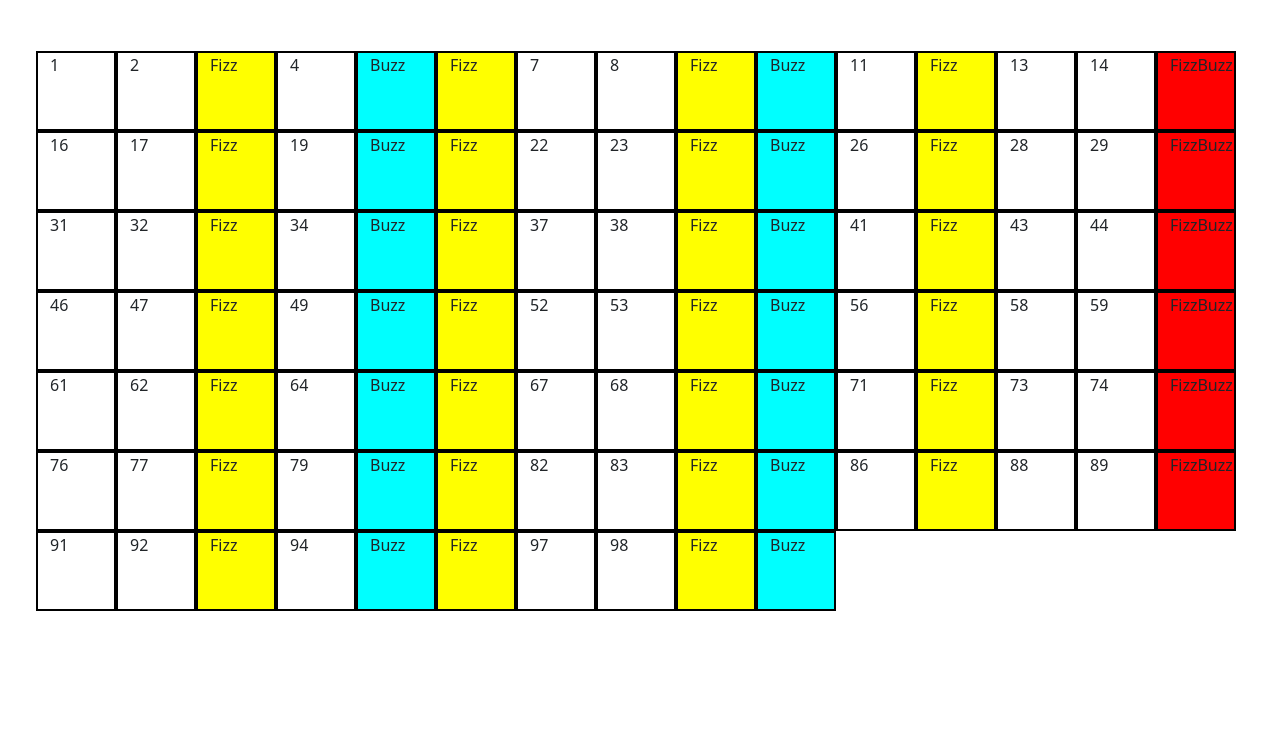
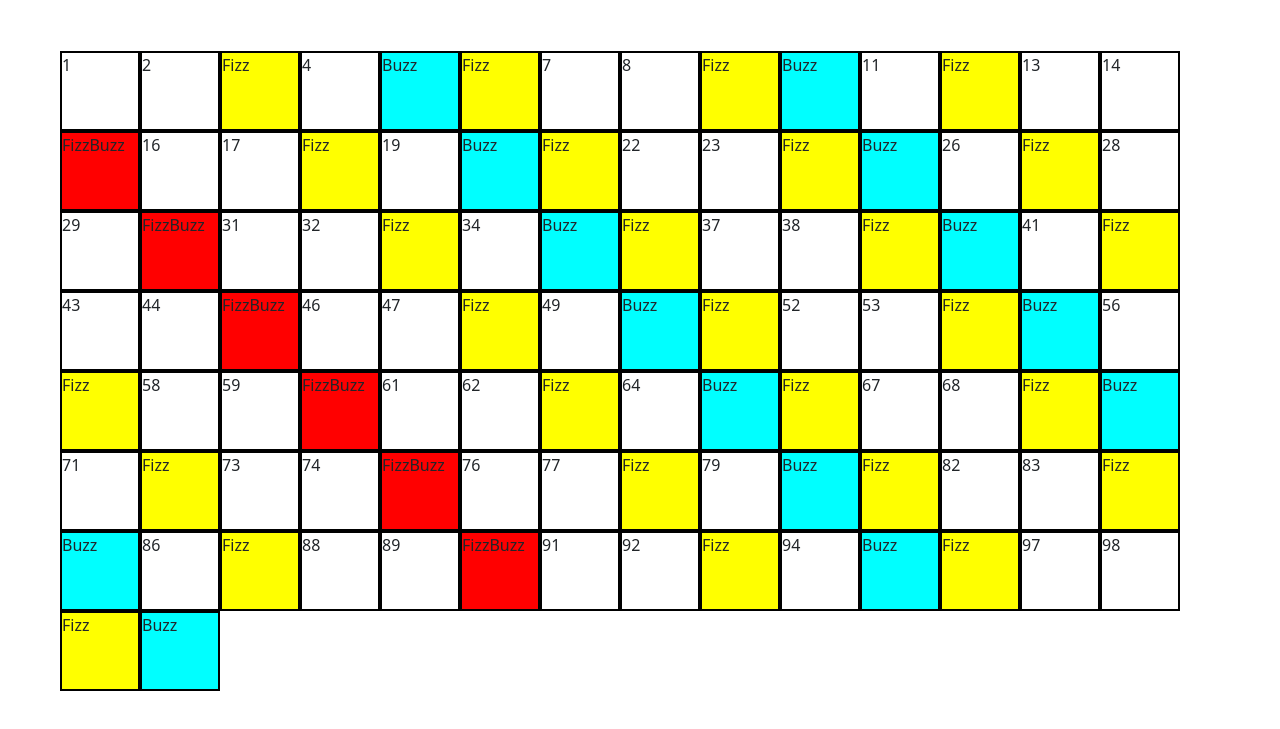
Before and after one commit to RiccardoPellegrino/js-fizzbuzzdom, a plain HTML site: page index.html in a window 1280 px wide. Shown: the part 53-782 px from the top of the page. Drawn offline with nearby package versions, Linux system fonts and the light colour scheme.

```diff
--- a/index.html
+++ b/index.html
@@ -13,7 +13,7 @@
 
 <body>
     <h1 class="text-center text-warning bg-dark">FizzBuzz</h1>
-    <div class="row wrap p-5">
+    <div class="row wrap p-5" style="--bs-gutter-x: -1.5rem;">
 
     </div>
     <script src="js/script.js"></script>
```
